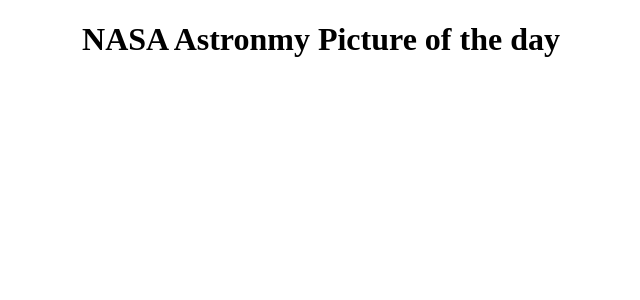
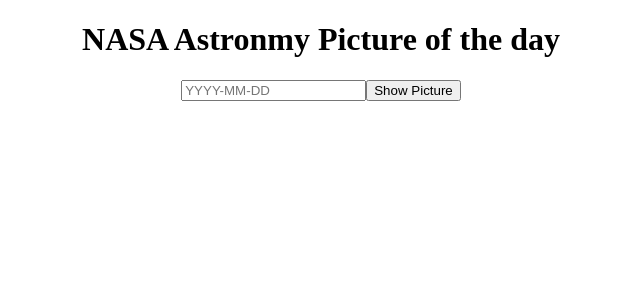
Before and after one commit to VinoMurugan/Nasa, a React (Create React App) app: page / in a window 1280 px wide. Shown: the top 300 px of the page, without its empty margins (319-959 px from the left). Built offline with nearby package versions, Linux system fonts and the light colour scheme.

Commit message:
Add new folder and files

```diff
--- a/src/App.js
+++ b/src/App.js
@@ -4,9 +4,30 @@
 import DateInput from './component/DataInput';
 
 function App(){
+    const [selectedDate, setSelectedDate] = useState('');
+    const apiKey = 'rwhCGfRfZ8AOd3uHhsC8e8kjYYfzLca';
+
+    const handleDateSubmit = (date) => {
+        setSelectedDate(date);
+    };
+
     return (
         <div className="App">
-            <h1> NASA Astronmy Picture of the day</h1>
+
+        <h1> NASA Astronmy Picture of the day</h1>
+
+        <main>
+
+        <DateInput onDateSubmit={handleDateSubmit} />
+
+        {
+
+       selectedDate && (<AstronomyPicture apiKey={apiKey} date={selectedDate} />)
+
+        }
+        </main>
+
+
         </div>
     )
 }
--- a/src/component/AstronomyPicture.js
+++ b/src/component/AstronomyPicture.js
@@ -1,8 +1,8 @@
-import React, { useState, useEffect } from 'react';
+import React from 'react';
 
 const AstronmyPicture = () =>{
   return (
-    <h1>api</h1>
+    <h1>Picture</h1>
   )
 }
 
--- a/src/component/DataInput.js
+++ b/src/component/DataInput.js
@@ -1,8 +1,27 @@
 import React, { useState } from 'react';
 
-const DataInput=() => {
+const DateInput = ({ onDateSubmit }) => {
+    const [date, setDate] = useState('');
+
+    const handleSubmit = (e) => {
+      e.preventDefault();
+      onDateSubmit(date);
+    };
+
     return (
- <h1> enter date</h1>
-    )
-}
-export default DataInput;
+      <form onSubmit={handleSubmit}>
+        <label>
+
+          <input
+            type="text"
+            value={date}
+            onChange={(e) => setDate(e.target.value)}
+            placeholder="YYYY-MM-DD"
+          />
+        </label>
+        <button type="submit">Show Picture</button>
+      </form>
+    );
+  };
+
+  export default DateInput;
```
